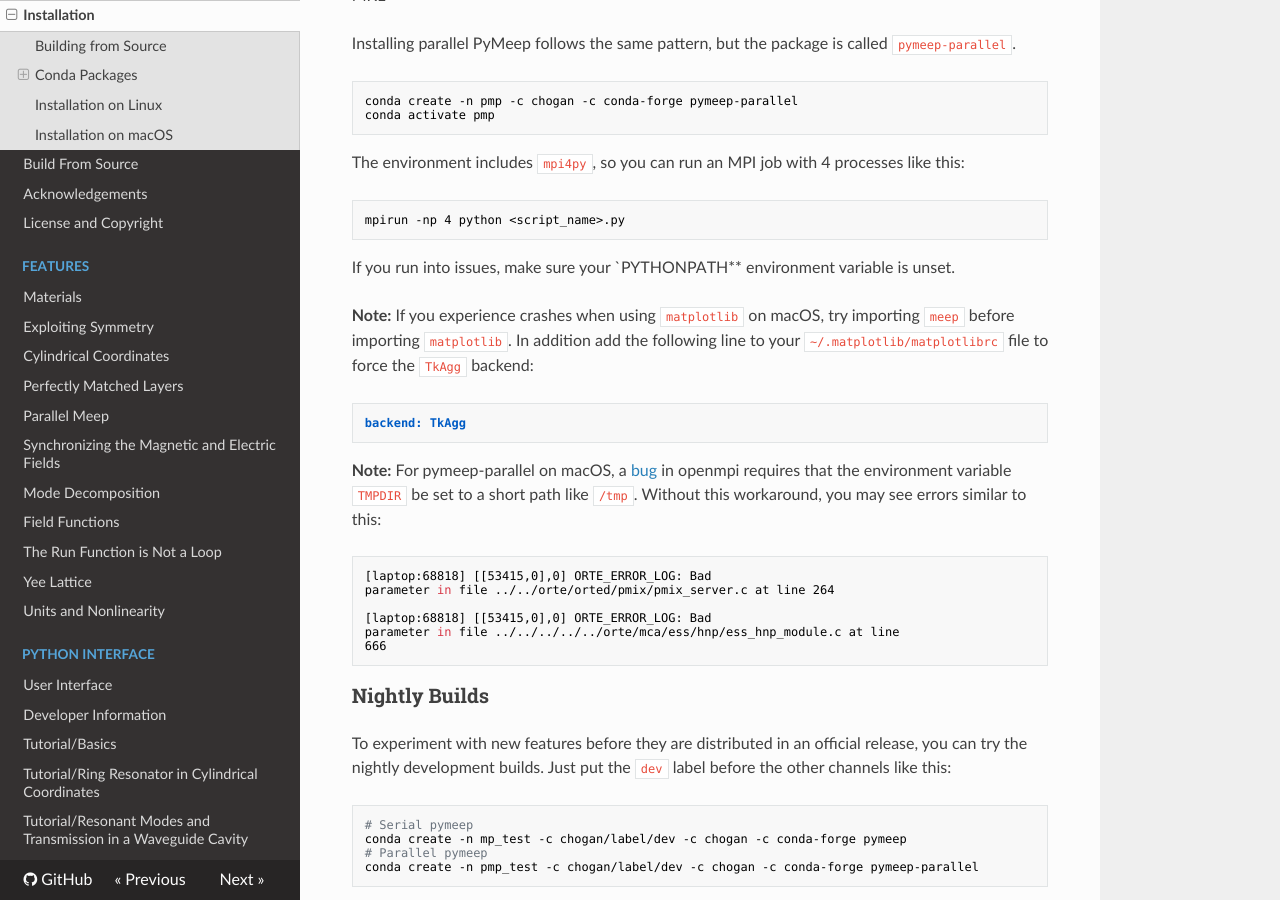
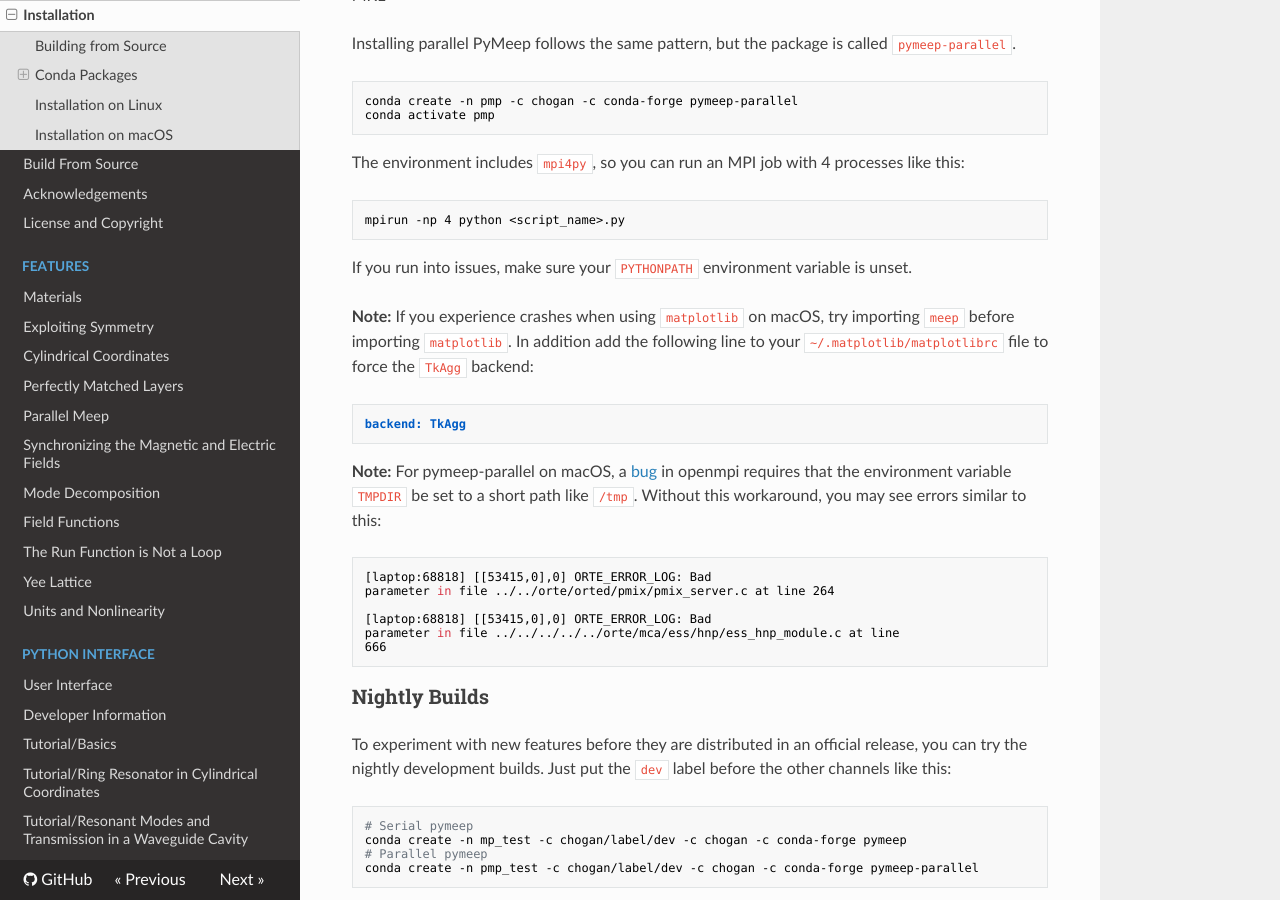
Before and after one commit to NanoComp/meep, an MkDocs documentation site: the page built from doc/docs/Installation.md, in a window 1280 px wide and 900 px high, scrolled down 1848 px. Built offline with MkDocs 1.6.1, drawn with Linux system fonts in a browser that asks for light colours; nearby versions of some CDN libraries; old or Windows-style settings are respelled for this version of MkDocs.

Commit message:
Fix typo in docs

````diff
--- a/doc/docs/Installation.md
+++ b/doc/docs/Installation.md
@@ -59,7 +59,7 @@ The environment includes `mpi4py`, so you can run an MPI job with 4 processes li
 mpirun -np 4 python <script_name>.py
 ```
 
-If you run into issues, make sure your `PYTHONPATH** environment variable is unset.
+If you run into issues, make sure your `PYTHONPATH` environment variable is unset.
 
 **Note:** If you experience crashes when using `matplotlib` on macOS, try importing `meep` before importing `matplotlib`. In addition add the following line to your `~/.matplotlib/matplotlibrc` file to force the `TkAgg` backend:
 ```
````
